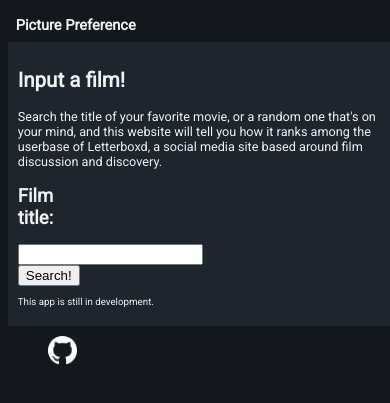
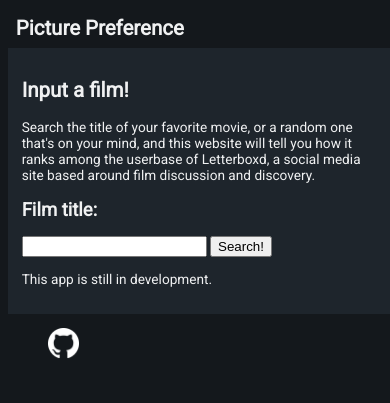
Before and after one commit to nelauria/picture_preference, a Flask app: page / in a window 390 px wide. Shown: the top 403 px of the page. Run offline with Flask 2, Linux system fonts and the light colour scheme.

Commit message:
mobile friendly

```diff
--- a/picture_preference/static/style.css
+++ b/picture_preference/static/style.css
@@ -21,10 +21,6 @@ nav {
 }
 nav h1 { flex: auto; margin: 0; }
 
-div { width: 100%; }
-
-section { width: 100%; }
-
 .content {
     background: #1e252c; height: 90%; padding: 1rem;
 }
@@ -38,7 +34,7 @@ section { width: 100%; }
     display: flex; margin: auto;
 }
 .stats > div {
-    width: 30%; height: 30%; background: #adedff; padding: 1.75rem 0.25rem 0.5rem 0.5rem;
+    width: 40%; height: 40%; background: #adedff; padding: 1.75rem 0.25rem 0.5rem 0.5rem;
     margin: 10px; vertical-align: middle;
 }
 .stats h1 { font-size: 2.5vw }
--- a/picture_preference/static/styleMobile.css
+++ b/picture_preference/static/styleMobile.css
@@ -5,9 +5,9 @@
     zoom: 1.0;
 }
 
-html { color: #f0f1f2; font-family: 'Roboto'; font-size: 2.5vw}
+html { color: #f0f1f2; font-family: 'Roboto'; font-size: 3.5vw}
 
-header { font-size: 3.25vw; width: 100%; }
+header { font-size: 3.5vw; width: 100%; }
 header h1 { font-size: 5.25vw }
 
 body { background: #14181c; width: 100%; height: 100%; }
@@ -26,7 +26,7 @@ nav h1 { flex: auto; margin: 0; }
 }
 .content h2 { font-size: 4.75vw}
 .content form {
-    margin: 1em 0; width: 20%; height: auto;
+    margin: 1em 0; width: 100%; height: auto;
 }
 
 .stats {
@@ -43,4 +43,4 @@ footer {
     width: 100%; height: 10%; background: #14181c;
 }
 footer ul { list-style: none; }
-footer .github-logo { width: 7.5vw; height: auto; }
+footer .github-logo { width: 8vw; height: auto; }
--- a/picture_preference/templates/base.html
+++ b/picture_preference/templates/base.html
@@ -26,7 +26,7 @@
     <footer>
         <ul>
             <li><a href="https://github.com/nelauria/picture_preference">
-                <img src="/static/GitHub-Mark-Light-32px.png" alt="Github" class="github-logo">
+                <img src="/static/GitHub-Mark-Light-64px.png" alt="Github" class="github-logo">
             </a></li>
         </ul>
     </footer>
```
